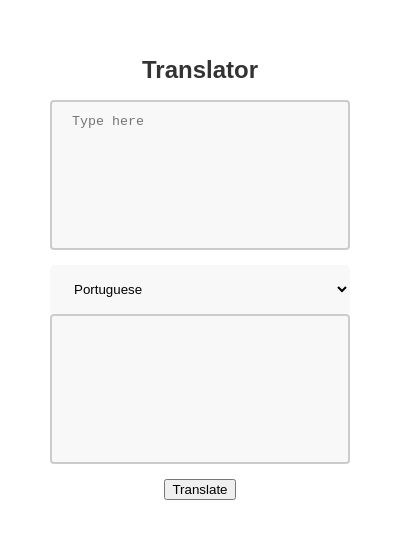
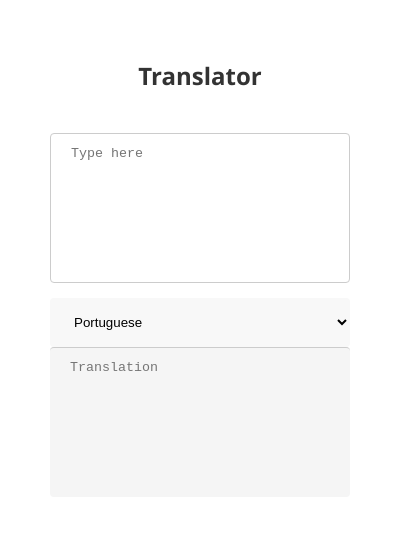
Before and after one commit to pcmuniz/desktop-translator, an Electron app: page index.html in a window 400 px wide. Shown: the part 152-690 px from the top of the page. Drawn offline with Linux system fonts and the light colour scheme.

Commit message:
refact: removed translation button for automatic translation and added support for multiple languages

```diff
--- a/index.html
+++ b/index.html
@@ -3,59 +3,10 @@
 <head>
   <meta charset="UTF-8">
   <meta name="viewport" content="width=device-width, initial-scale=1.0">
-  <title>Translator</title>
+  <title>Desktop Translator</title>
 
   <script src="translate.js"></script>
-
-  <style>
-    body {
-      display: flex;
-      justify-content: center;
-      align-items: center;
-      height: 100vh;
-      margin: 0;
-      font-family: Arial, sans-serif;
-    }
-
-    h1 {
-      font-size: 1.5em;
-      color: #333;
-    }
-
-    textarea{
-
-      width: 300px;
-      height: 150px;
-      padding: 12px 20px;
-      box-sizing: border-box;
-      border: 2px solid #ccc;
-      border-radius: 4px;
-      background-color: #f8f8f8;
-      resize: none;
-    }
-
-    select {
-      width: 100%;
-      padding: 16px 20px;
-      border: none;
-      border-radius: 4px;
-      background-color: #f8f8f8;
-    }
-
-    .text-area-container {
-      display: flex;
-      flex-direction: column;
-      justify-content: center;
-      align-items: center;
-      text-align: center;
-}
-
-    .container {
-      display: grid;
-      gap: 15px;
-    }
-
-  </style>
+  <link rel="stylesheet" href="style.css">
 
 </head>
 
@@ -63,13 +14,13 @@
 
   <div class="container">
 
+    <h1>Translator</h1>
     <div class="text-area-container">
-      <h1>Translator</h1>
-        <textarea name="text" id="inputText" placeholder="Type here"></textarea>
+        <textarea name="text" id="inputText" onInput="translateText()" placeholder="Type here"></textarea>
     </div>
 
     <div class="text-area-container">
-      <select name="text" id="outputText">
+      <select name="text" id="languageSelect">
         <option value="BG">Bulgarian</option>
         <option value="CS">Czech</option>
         <option value="DA">Danish</option>
@@ -94,15 +45,12 @@
         <option value="SL">Slovenian</option>
         <option value="SV">Swedish</option>
         <option value="ZH">Chinese</option>
-
       </select>
 
-      <textarea name="text" id="outputText"></textarea>
+      <textarea name="text" class="outputTextArea" id="outputText" placeholder="Translation" readonly></textarea>
+
     </div>
 
-    <div class="text-area-container">
-      <button onclick="translateText()">Translate</button>
-    </div>
 
   </div>
 
--- a/main.js
+++ b/main.js
@@ -28,7 +28,7 @@ function createTray() {
     { label: 'Open app', click: () => { win.show(); } },
     { label: 'Close', click: () => { app.quit(); } }
   ]);
-  tray.setToolTip('Translator');
+  tray.setToolTip('Desktop Translator');
   tray.setContextMenu(contextMenu);
 }
 
--- /dev/null
+++ b/style.css
@@ -0,0 +1,60 @@
+body {
+    display: flex;
+    justify-content: center;
+    align-items: center;
+    height: 100vh;
+    margin: 0;
+    font-family: Arial, sans-serif;
+    background-color: #FFFFFF;
+  }
+
+
+  h1 {
+    font-size: 1.5em;
+    font-family: 'Segoe UI', Tahoma, Geneva, Verdana, sans-serif;
+    text-align: center;
+    padding-bottom: 10px;
+    color: #333;
+  }
+
+  /* @media (prefers-color-scheme: dark) {
+    body { background: #333; color: white; }
+    h1 {color: white}
+} */
+  textarea{
+    width: 300px;
+    height: 150px;
+    padding: 12px 20px;
+    box-sizing: border-box;
+    border: 1px solid #ccc;
+    border-radius: 4px;
+    resize: none;
+    outline: none;
+  }
+
+  select {
+    width: 100%;
+    padding: 16px 20px;
+    border: none;
+    border-radius: 4px;
+    background-color: #f8f8f8;
+  }
+
+  .text-area-container {
+    display: flex;
+    flex-direction: column;
+    justify-content: center;
+    align-items: center;
+    text-align: center;
+  }
+
+  .container {
+    display: grid;
+    gap: 15px;
+  }
+
+  .outputTextArea {
+    background-color: #F5F5F5;
+    border: 0px;
+    border-top: 0.5px solid #ccc;
+  }
--- a/translate.js
+++ b/translate.js
@@ -1,6 +1,7 @@
 async function translateText() {
     const text = document.getElementById("inputText").value;
     const outputText = document.getElementById("outputText");
+    const languageSelect = document.getElementById("languageSelect").value;
 
     try {
       const response = await fetch("http://localhost:8080/translate", {
@@ -11,7 +12,7 @@ async function translateText() {
         body: JSON.stringify({
           text: text,
           source_lang: "auto",
-          target_lang: "PT",
+          target_lang: languageSelect,
         })
       });
 
```
